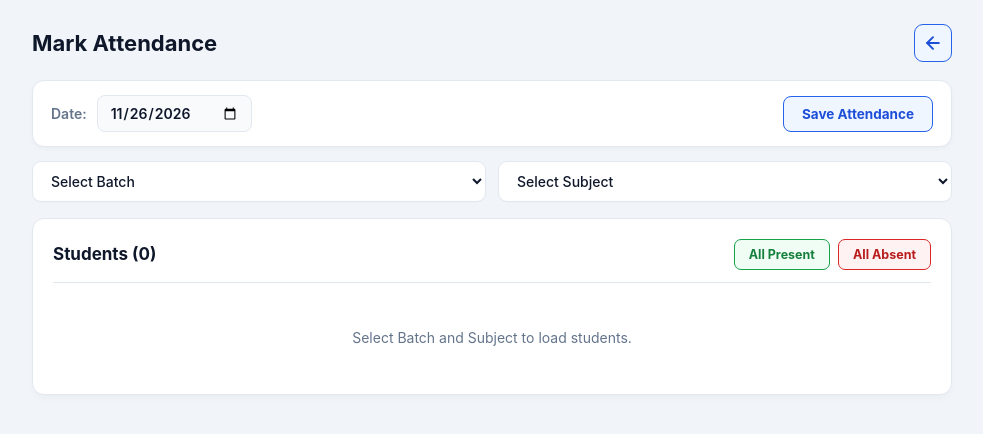
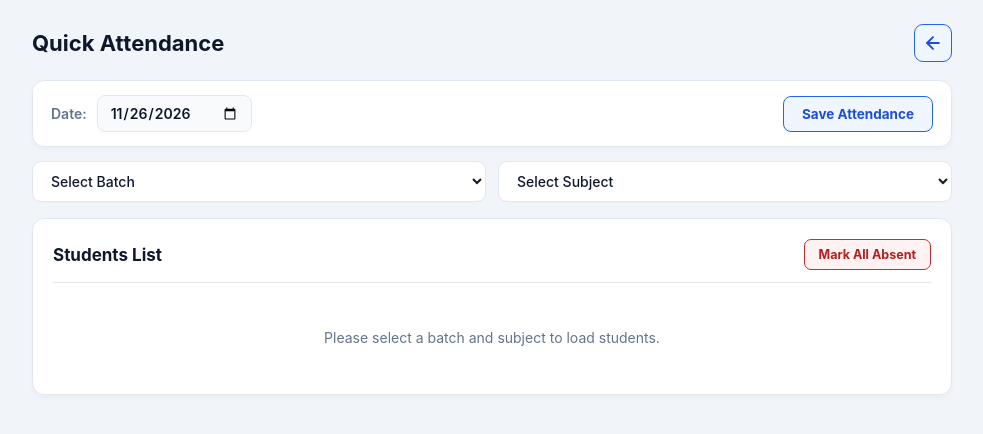
Before and after one commit to wwwanu339-beep/maslak-attantence, a Node server app: template views/attanten.ejs in a window 1280 px wide. Shown: the top 434 px of the page, without its empty margins (148-1131 px from the left). Run offline with Node 20, Linux system fonts and the light colour scheme; the template is opened without the code that fills it, so the values that code supplies are empty.

Commit message:
Update attanten.ejs

```diff
--- a/views/attanten.ejs
+++ b/views/attanten.ejs
@@ -3,15 +3,16 @@
 <head>
   <meta charset="UTF-8">
   <meta name="viewport" content="width=device-width, initial-scale=1.0">
-  <title>Mark Attendance</title>
+  <title>Quick Attendance</title>
   <link rel="stylesheet" href="/attentenc.css">
 </head>
 <body>
+
   <div class="container">
-    <!-- Top Header -->
+    <!-- Unified Top Header Bar -->
     <div class="top-bar">
-      <h1 class="top-bar-title">Mark Attendance</h1>
-      <a href="/dashboard" class="btn-header-icon" title="Back to Dashboard">
+      <h1 class="top-bar-title">Quick Attendance</h1>
+      <a href="/dashboard" class="btn-header-icon" title="Back to Dashboard" aria-label="Back to Dashboard">
         <svg width="20" height="20" viewBox="0 0 24 24" fill="none" stroke="currentColor" stroke-width="2.3" stroke-linecap="round" stroke-linejoin="round">
           <path d="M19 12H5"></path>
           <polyline points="12 19 5 12 12 5"></polyline>
@@ -19,197 +20,221 @@
       </a>
     </div>
 
-    <!-- 1. Date Picker & Save Bar -->
+    <!-- Date & Save Bar -->
     <div class="attendance-header">
       <div class="date-box">
-        <label for="attDate">Date:</label>
-        <input type="date" id="attDate" onchange="loadAttendanceData()">
+        <label for="attendanceDate">Date:</label>
+        <input type="date" id="attendanceDate" onchange="fetchStudents()">
       </div>
-      <button type="button" id="saveAttBtn" class="btn-save" onclick="saveAttendance()">Save Attendance</button>
+      <button type="button" id="saveAttendanceBtn" class="btn-save" onclick="saveAttendanceWithDate()">Save Attendance</button>
     </div>
 
-    <!-- 2. Filter Controls -->
+    <!-- Filter Controls -->
     <div class="filter-controls">
-      <select id="batchSelect" onchange="onBatchChange()">
+      <select name="batchselect" id="batchSelect" onchange="filterSubjectsByBatch(); fetchStudents();">
         <option value="" disabled selected>Select Batch</option>
-        <% if (!user || !user.allowed_batch || user.allowed_batch === 'all') { %>
-          <option value="all">All Batches</option>
-        <% } %>
-        <% (batches || []).forEach(b => { %>
+        <option value="all">All Classes</option>
+        <% batches.forEach(b => { %>
           <option value="<%= b.id %>"><%= b.name %></option>
         <% }) %>
       </select>
 
-      <select id="subjectSelect" onchange="loadAttendanceData()">
+      <select id="subjectSelect" onchange="fetchStudents()">
         <option value="" disabled selected>Select Subject</option>
-        <% (subjects || []).forEach(s => { %>
+        <% subjects.forEach(s => { %>
           <option value="<%= s.id %>" data-batch-id="<%= s.batch_id %>"><%= s.name %></option>
         <% }) %>
       </select>
     </div>
 
-    <!-- 3. Student Cards Container -->
+    <!-- Attendance Cards Grid -->
     <div class="attendance-container">
       <div class="top-controls">
-        <div>
-          <h3>Students (<span id="stuCount">0</span>)</h3>
-          <div id="savedByNote" style="font-size: 11.5px; color: #64748b; margin-top: 2px;"></div>
-        </div>
-        <div style="display: flex; gap: 8px; flex-wrap: wrap;">
-          <button type="button" class="btn-action btn-all-absent" onclick="markAll('present')">All Present</button>
-          <button type="button" class="btn-action btn-all-present" onclick="markAll('absent')">All Absent</button>
-        </div>
+        <h3>Students List</h3>
+        <button type="button" id="toggleAllBtn" class="btn-action btn-all-present" onclick="toggleAllAttendance()">
+          Mark All Absent
+        </button>
       </div>
 
-      <div class="cards-grid" id="cardsGrid">
-        <div class="grid-placeholder">Select Batch and Subject to load students.</div>
+      <div class="cards-grid" id="studentsGrid">
+        <p class="grid-placeholder">
+          Please select a batch and subject to load students.
+        </p>
       </div>
     </div>
   </div>
 
   <script>
-    let CURRENT_STUDENTS = [];
-    let STATUS_MAP = {}; // admission_no -> 'present' | 'absent' | 'leave'
-
-    window.addEventListener('DOMContentLoaded', () => {
+    document.addEventListener('DOMContentLoaded', () => {
       const today = new Date().toISOString().split('T')[0];
-      document.getElementById('attDate').value = today;
-
-      const batchSel = document.getElementById('batchSelect');
-      const realBatches = Array.from(batchSel.options).filter(o => o.value && o.value !== 'all');
-      if (realBatches.length === 1) {
-        batchSel.value = realBatches[0].value;
-        onBatchChange();
-      }
+      document.getElementById('attendanceDate').value = today;
     });
 
-    function onBatchChange() {
-      const batchId = document.getElementById('batchSelect').value;
-      const subSel = document.getElementById('subjectSelect');
-      const prevSub = subSel.value;
-      let validSubs = [];
-
-      subSel.querySelectorAll('option').forEach(opt => {
-        if (!opt.value) return;
-        const optBatch = opt.getAttribute('data-batch-id');
-        const show = (batchId === 'all' || optBatch === batchId || optBatch === 'all');
-        opt.hidden = !show;
-        opt.disabled = !show;
-        if (show) validSubs.push(opt);
-      });
-
-      if (validSubs.length === 1) {
-        subSel.value = validSubs[0].value;
-      } else if (!validSubs.some(o => o.value === prevSub)) {
-        subSel.value = '';
-      }
-
-      loadAttendanceData();
-    }
-
-    async function loadAttendanceData() {
+    async function fetchStudents() {
       const batch_id = document.getElementById('batchSelect').value;
       const subject_id = document.getElementById('subjectSelect').value;
-      const date = document.getElementById('attDate').value;
-      const grid = document.getElementById('cardsGrid');
-      const savedNote = document.getElementById('savedByNote');
+      const date = document.getElementById('attendanceDate').value;
+      const grid = document.getElementById('studentsGrid');
 
-      if (!batch_id || !subject_id || !date) {
-        grid.innerHTML = '<div class="grid-placeholder">Select Batch and Subject to load students.</div>';
-        document.getElementById('stuCount').innerText = '0';
-        savedNote.innerText = '';
-        return;
-      }
+      if (!batch_id || !subject_id || !date) return;
 
-      grid.innerHTML = '<div class="grid-placeholder">Loading students...</div>';
+      grid.innerHTML = '<p class="grid-placeholder">Loading students...</p>';
 
       try {
-        const res = await fetch(`/api/attendance-data?batch_id=${encodeURIComponent(batch_id)}&subject_id=${encodeURIComponent(subject_id)}&date=${encodeURIComponent(date)}`);
+        const res = await fetch(`/api/attendance-data?batch_id=${batch_id}&subject_id=${subject_id}&date=${date}`);
         const data = await res.json();
 
-        if (!data.success) {
-          grid.innerHTML = `<div class="grid-placeholder" style="color:#dc2626;">${data.error || 'Error loading data'}</div>`;
+        if (!data.success || data.students.length === 0) {
+          grid.innerHTML = '<p class="grid-placeholder">No active students found in this batch.</p>';
           return;
         }
 
-        CURRENT_STUDENTS = data.students || [];
-        STATUS_MAP = {};
+        grid.innerHTML = '';
+        data.students.forEach((st, idx) => {
+          const currentStatus = data.statusMap[st.admission_no] || 'present';
+          const isPresent = currentStatus === 'present';
+          const isLeave = currentStatus === 'leave';
+          const cardClass = isLeave ? 'leave' : (isPresent ? 'present' : 'absent');
+          const badgeText = isLeave ? 'L' : (isPresent ? 'P' : 'A');
+          const rollNo = st.roll_no || st.admission_no || String(idx + 1).padStart(2, '0');
 
-        CURRENT_STUDENTS.forEach(s => {
-          const saved = (data.statusMap && data.statusMap[s.admission_no])
-            ? String(data.statusMap[s.admission_no]).trim().toLowerCase()
-            : 'present';
-          STATUS_MAP[s.admission_no] = saved;
+          grid.innerHTML += `
+            <div class="student-card ${cardClass}"
+                 onclick="toggleAttendance(this)"
+                 data-adm="${st.admission_no}"
+                 data-batch-id="${st.batch_id}">
+              <span class="status-badge">${badgeText}</span>
+              <div class="roll-no">${rollNo}</div>
+              <div class="student-name">${st.full_name}</div>
+              ${st.batch_name ? `<div class="student-batch-sub">${st.batch_name}</div>` : ''}
+            </div>
+          `;
         });
 
-        savedNote.innerText = data.savedBy ? `Last marked by: ${data.savedBy}` : 'Not marked yet for this date';
-        renderStudentCards();
+        resetToggleAllButton();
       } catch (err) {
-        grid.innerHTML = '<div class="grid-placeholder" style="color:#dc2626;">Server connection error!</div>';
+        grid.innerHTML = '<p class="grid-placeholder" style="color: #dc2626;">Failed to load student data.</p>';
       }
     }
 
-    function renderStudentCards() {
-      const grid = document.getElementById('cardsGrid');
-      const showBatchSub = document.getElementById('batchSelect').value === 'all';
-      document.getElementById('stuCount').innerText = CURRENT_STUDENTS.length;
+    let pressTimer = null;
+    let isLongPress = false;
 
-      if (CURRENT_STUDENTS.length === 0) {
-        grid.innerHTML = '<div class="grid-placeholder">No active students found in this batch.</div>';
+    function toggleAttendance(card) {
+      if (isLongPress) {
+        isLongPress = false;
         return;
       }
-
-      grid.innerHTML = CURRENT_STUDENTS.map(s => {
-        const st = STATUS_MAP[s.admission_no] || 'present';
-        const badgeText = st === 'present' ? 'P' : (st === 'absent' ? 'A' : 'L');
-        return `
-          <div class="student-card ${st}" onclick="cycleStatus('${s.admission_no}')">
-            <span class="status-badge">${badgeText}</span>
-            <div class="roll-no">${s.roll_no || s.admission_no}</div>
-            <div class="student-name" title="${s.full_name}">${s.full_name}</div>
-            ${showBatchSub ? `<div class="student-batch-sub">${s.batch_name}</div>` : ''}
-          </div>`;
-      }).join('');
+      const badge = card.querySelector('.status-badge');
+      if (card.classList.contains('present')) {
+        card.classList.remove('present', 'leave');
+        card.classList.add('absent');
+        badge.innerText = 'A';
+      } else {
+        card.classList.remove('absent', 'leave');
+        card.classList.add('present');
+        badge.innerText = 'P';
+      }
     }
 
-    function cycleStatus(admNo) {
-      const cur = STATUS_MAP[admNo] || 'present';
-      if (cur === 'present') STATUS_MAP[admNo] = 'absent';
-      else if (cur === 'absent') STATUS_MAP[admNo] = 'leave';
-      else STATUS_MAP[admNo] = 'present';
-      renderStudentCards();
+    function setLeave(card) {
+      const badge = card.querySelector('.status-badge');
+      card.classList.remove('present', 'absent');
+      card.classList.add('leave');
+      badge.innerText = 'L';
+      if (navigator.vibrate) navigator.vibrate(40);
     }
 
-    function markAll(status) {
-      if (CURRENT_STUDENTS.length === 0) return alert('No students loaded!');
-      CURRENT_STUDENTS.forEach(s => {
-        STATUS_MAP[s.admission_no] = status;
+    const studentsGrid = document.getElementById('studentsGrid');
+    if (studentsGrid) {
+      const startPress = (e) => {
+        const card = e.target.closest('.student-card');
+        if (!card) return;
+        isLongPress = false;
+        pressTimer = setTimeout(() => {
+          isLongPress = true;
+          setLeave(card);
+        }, 500);
+      };
+      const cancelPress = () => clearTimeout(pressTimer);
+
+      studentsGrid.addEventListener('touchstart', startPress, { passive: true });
+      studentsGrid.addEventListener('touchend', cancelPress);
+      studentsGrid.addEventListener('touchmove', cancelPress);
+      studentsGrid.addEventListener('mousedown', startPress);
+      studentsGrid.addEventListener('mouseup', cancelPress);
+      studentsGrid.addEventListener('mouseleave', cancelPress);
+      studentsGrid.addEventListener('contextmenu', (e) => {
+        if (e.target.closest('.student-card')) e.preventDefault();
       });
-      renderStudentCards();
     }
 
-    async function saveAttendance() {
+    function toggleAllAttendance() {
+      const btn = document.getElementById('toggleAllBtn');
+      const cards = document.querySelectorAll('.student-card');
+      if (cards.length === 0) return;
+
+      const isSettingAbsent = btn.classList.contains('btn-all-present');
+      cards.forEach(card => {
+        const badge = card.querySelector('.status-badge');
+        if (isSettingAbsent) {
+          card.className = 'student-card absent';
+          badge.innerText = 'A';
+        } else {
+          card.className = 'student-card present';
+          badge.innerText = 'P';
+        }
+      });
+
+      if (isSettingAbsent) {
+        btn.innerText = 'Mark All Present';
+        btn.classList.replace('btn-all-present', 'btn-all-absent');
+      } else {
+        btn.innerText = 'Mark All Absent';
+        btn.classList.replace('btn-all-absent', 'btn-all-present');
+      }
+    }
+
+    function resetToggleAllButton() {
+      const btn = document.getElementById('toggleAllBtn');
+      btn.innerText = 'Mark All Absent';
+      btn.className = 'btn-action btn-all-present';
+    }
+
+    async function saveAttendanceWithDate() {
+      const saveBtn = document.getElementById('saveAttendanceBtn');
       const batch_id = document.getElementById('batchSelect').value;
       const subject_id = document.getElementById('subjectSelect').value;
-      const date = document.getElementById('attDate').value;
+      const date = document.getElementById('attendanceDate').value;
+      const cards = document.querySelectorAll('.student-card');
 
-      if (!batch_id || !subject_id || !date) {
-        return alert('Please select Date, Batch, and Subject first!');
+      if (!batch_id || !subject_id) return alert('Please select both batch and subject!');
+      if (!date) return alert('Please select a date!');
+      if (cards.length === 0) return alert('No students loaded in the list!');
+
+      const records = [];
+      cards.forEach(card => {
+        const admissionNo = card.getAttribute('data-adm');
+        if (admissionNo) {
+          let status = 'absent';
+          if (card.classList.contains('present')) status = 'present';
+          else if (card.classList.contains('leave')) status = 'leave';
+
+          records.push({
+            admission_no: admissionNo,
+            batch_id: batch_id !== 'all' ? batch_id : (card.getAttribute('data-batch-id') || '').split(',')[0].trim(),
+            status: status
+          });
+        }
+      });
+
+      if (records.length === 0) return alert('Unable to read student records!');
+
+      const originalBtnText = saveBtn ? saveBtn.innerText : 'Save Attendance';
+      if (saveBtn) {
+        saveBtn.disabled = true;
+        saveBtn.innerText = 'Saving...';
       }
-      if (CURRENT_STUDENTS.length === 0) {
-        return alert('No students to save!');
-      }
-
-      const records = CURRENT_STUDENTS.map(s => ({
-        admission_no: s.admission_no,
-        student_id: s.admission_no,
-        batch_id: batch_id === 'all' ? (s.main_batch_id || '') : batch_id,
-        status: STATUS_MAP[s.admission_no] || 'present'
-      }));
-
-      const btn = document.getElementById('saveAttBtn');
-      btn.disabled = true;
-      btn.innerText = 'Saving...';
 
       try {
         const res = await fetch('/api/save-attendance', {
@@ -217,19 +242,38 @@
           headers: { 'Content-Type': 'application/json' },
           body: JSON.stringify({ subject_id, date, records })
         });
+
         const data = await res.json();
         if (data.success) {
           alert(data.message || 'Attendance saved successfully!');
-          loadAttendanceData();
         } else {
-          alert('Error: ' + (data.error || 'Failed to save attendance!'));
+          alert('Error: ' + data.error);
         }
       } catch (err) {
-        alert('Server error while saving attendance!');
+        alert('Failed to save attendance! Please check your network connection.');
       } finally {
-        btn.disabled = false;
-        btn.innerText = 'Save Attendance';
+        if (saveBtn) {
+          saveBtn.disabled = false;
+          saveBtn.innerText = originalBtnText;
+        }
       }
+    }
+
+   function filterSubjectsByBatch() {
+      const selectedBatch = String(document.getElementById('batchSelect').value || '').trim();
+      const subjectSelect = document.getElementById('subjectSelect');
+      subjectSelect.value = "";
+
+      subjectSelect.querySelectorAll('option').forEach(opt => {
+        if (!opt.value) {
+          opt.hidden = false;
+          return;
+        }
+        const optBatchId = String(opt.getAttribute('data-batch-id') || '').trim();
+        const show = (optBatchId === selectedBatch);
+        opt.hidden = !show;
+        opt.disabled = !show;
+      });
     }
   </script>
 </body>
```
